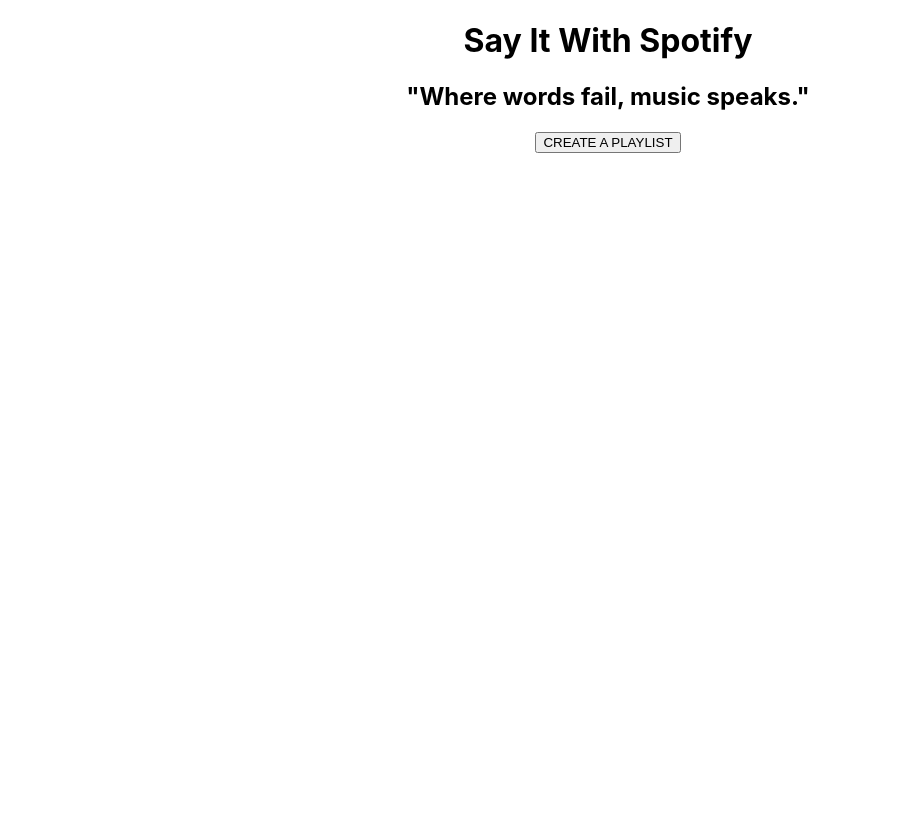
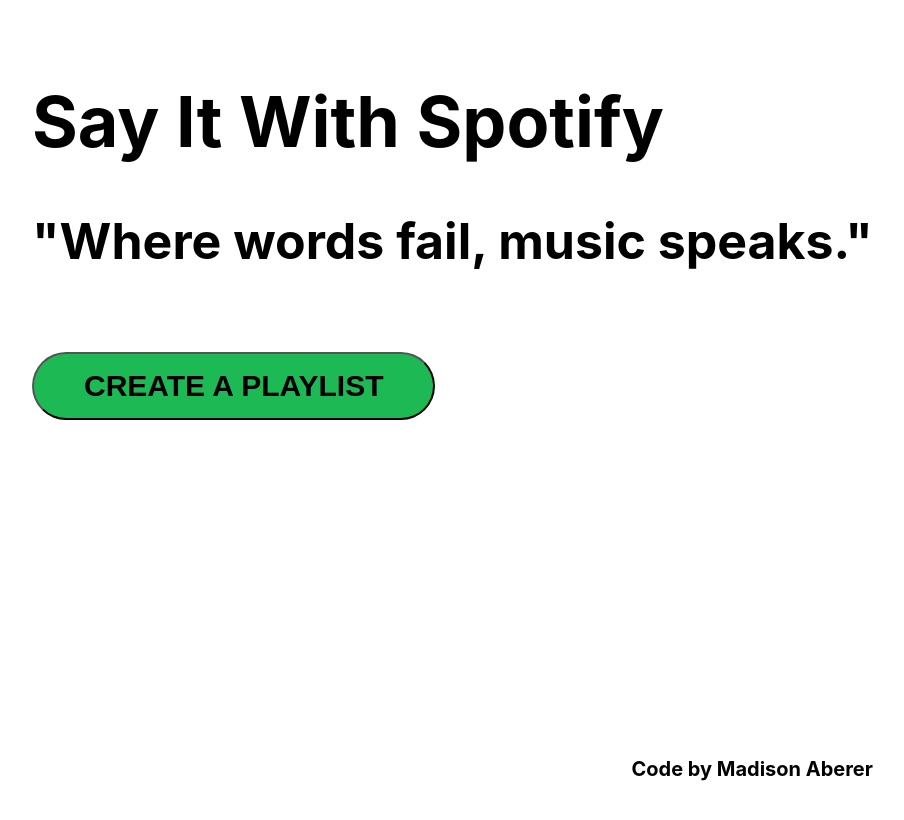
Before and after one commit to maberer1/say-it-with-spotify, a React (Create React App) app: page / in a window 1280 px wide. Shown: the top 820 px of the page, without its empty margins (32-936 px from the left). Built offline with nearby package versions, Linux system fonts and the light colour scheme.

Commit message:
Landing page styling in App.css

```diff
--- a/src/App.css
+++ b/src/App.css
@@ -1,38 +1,31 @@
 .App {
-  text-align: center;
+  display: flex;
+  height: 100vh;
+  flex-flow: row wrap;
+  justify-content: flex-start;
+  margin: 2rem 4rem;
 }
 
-.App-logo {
-  height: 40vmin;
-  pointer-events: none;
+#Header {
+  font-size: 70px;
 }
 
-@media (prefers-reduced-motion: no-preference) {
-  .App-logo {
-    animation: App-logo-spin infinite 20s linear;
-  }
+#Tagline {
+  font-size: 50px;
 }
 
-.App-header {
-  background-color: #282c34;
-  min-height: 100vh;
-  display: flex;
-  flex-direction: column;
-  align-items: center;
-  justify-content: center;
-  font-size: calc(10px + 2vmin);
-  color: white;
+#Create-A-Playlist-Btn {
+  background-color: #1db954;
+  font-size: 30px;
+  margin: 40px 0 0 0;
+  padding: 15px 50px;
+  font-weight: bold;
+  border-radius: 40px;
 }
 
-.App-link {
-  color: #61dafb;
+#Author-Footer {
+  display: flex;
+  flex-direction: row-reverse;
+  margin: 40% 0 4rem 10rem;
+  font-size: 20px;
 }
-
-@keyframes App-logo-spin {
-  from {
-    transform: rotate(0deg);
-  }
-  to {
-    transform: rotate(360deg);
-  }
-}
--- a/src/Content.js
+++ b/src/Content.js
@@ -1,4 +1,5 @@
 import React from 'react';
+import './App.css';
 
 function Content(props) {
     return (
--- a/src/Create.js
+++ b/src/Create.js
@@ -1,4 +1,5 @@
 import React from 'react';
+import './App.css';
 
 function Create(props) {
     return (
--- a/src/Finish.js
+++ b/src/Finish.js
@@ -1,4 +1,5 @@
 import React from 'react';
+import './App.css';
 
 function Finish(props) {
     return (
--- a/src/Landing.js
+++ b/src/Landing.js
@@ -1,11 +1,13 @@
 import React from 'react';
+import './App.css';
 
 function Landing(props) {
     return (
         <div>
-            <h1>Say It With Spotify</h1>
-            <h2>"Where words fail, music speaks."</h2>
-            <button>CREATE A PLAYLIST</button>
+            <h1 id="Header">Say It With Spotify</h1>
+            <h2 id="Tagline">"Where words fail, music speaks."</h2>
+            <button id="Create-A-Playlist-Btn">CREATE A PLAYLIST</button>
+            <h6 id="Author-Footer">Code by Madison Aberer</h6>
         </div>
     );
 }
```
